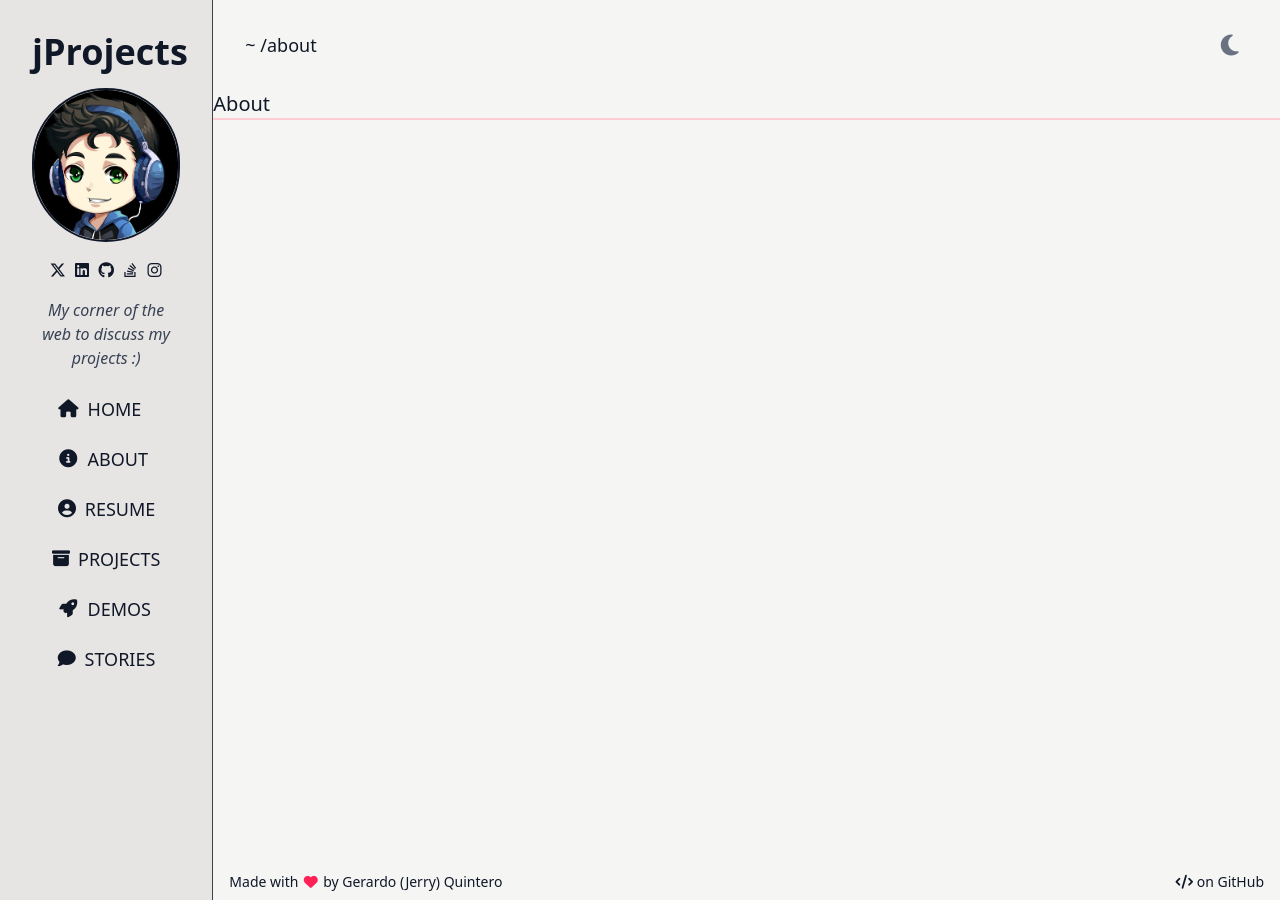
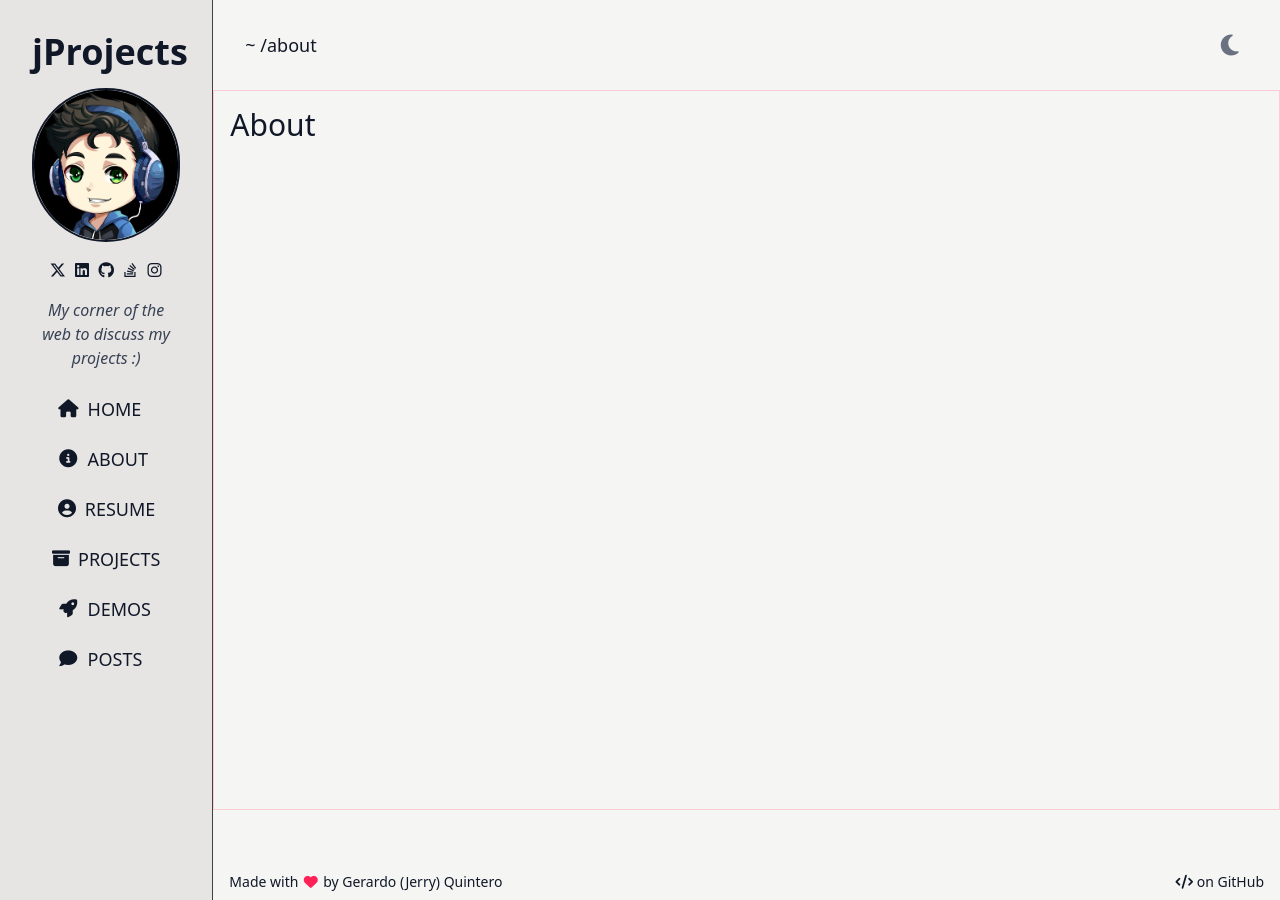
Before and after one commit to jerryq27/jerryq27.github.io, a Jekyll site: the page built from about.html, in a window 1280 px wide. Built offline with Jekyll 4.4.1, drawn with Linux system fonts in a browser that asks for light colours; nearby versions of some CDN libraries.

Commit message:
Switching to using Posts naming instead of Stories.

```diff
--- a/_data/pages.yml
+++ b/_data/pages.yml
@@ -18,6 +18,6 @@
   icon: "fa-rocket"
   link: "/demos"
 
-- name: Stories
+- name: Posts
   icon: "fa-comment"
-  link: "/stories"
+  link: "/posts"
--- a/_layouts/page.html
+++ b/_layouts/page.html
@@ -1,8 +1,11 @@
 ---
 layout: default
 ---
+{% assign theme = site.data.colors %}
 
-<h2 class="text-xl">{{ page.title }}</h2>
-<div class="border border-rose-200">
-  {{ content }}
+<div id="page" class="h-full p-4 border border-rose-200">
+  <h2 class="{{ theme.page-header-text }}">{{ page.title }}</h2>
+  <div id="page-content">
+    {{ content }}
+  </div>
 </div>
--- /dev/null
+++ b/posts/index.html
@@ -0,0 +1,5 @@
+---
+layout: page
+title: Posts
+slug: posts
+---
```
Also changed, not shown: stories/index.html (deleted, +0 -5 lines).
